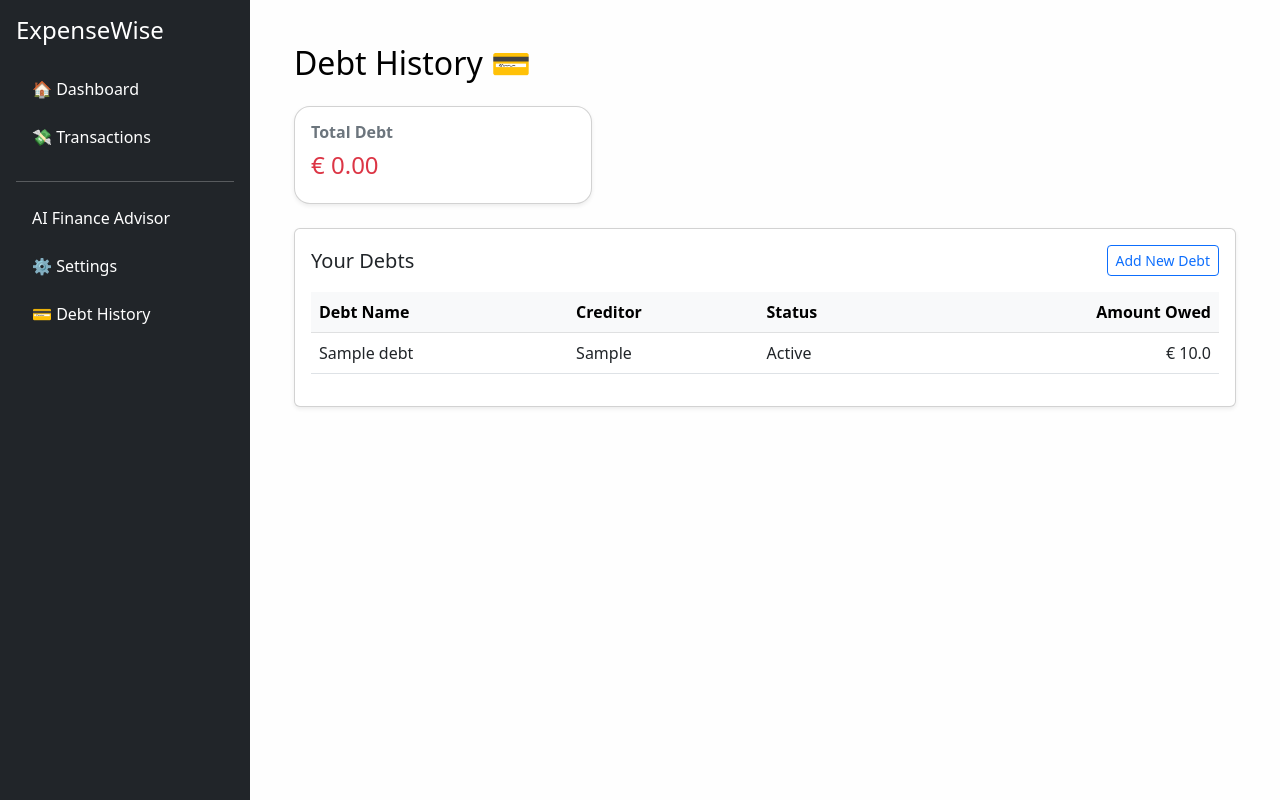
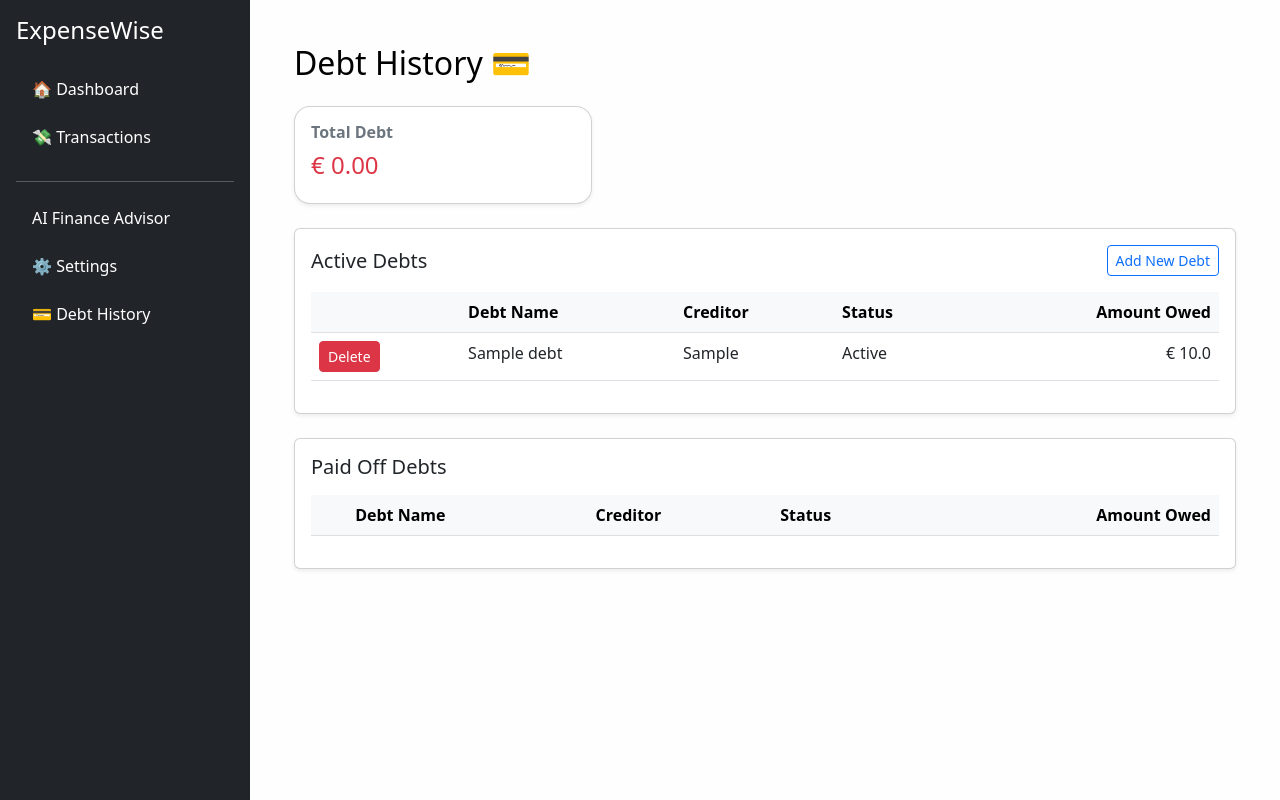
Before and after one commit to LimJames180/Personal-Finance-AI, a Django app: page /tracker/debts/ in a window 1280 px wide. Run offline with Django 5.2, Linux system fonts and the light colour scheme; a user stored in the database is signed in; tables that the repository leaves empty hold one stand-in row (values such as "Sample post"); lists and menus that the app fills with data are empty.

Commit message:
added delete for transaction and debt. also grouped the debts by status

```diff
--- a/tracker/templates/tracker/debt_history.html
+++ b/tracker/templates/tracker/debt_history.html
@@ -18,11 +18,11 @@
         </div>
     </div>
 
-    <!-- Debt List -->
+    <!-- Debt List: Active Debts -->
     <div class="card bg-white shadow-sm mb-4">
         <div class="card-body">
             <div class="d-flex justify-content-between align-items-center mb-3">
-                <h5 class="card-title mb-0">Your Debts</h5>
+                <h5 class="card-title mb-0">Active Debts</h5>
                 <button type="button" class="btn btn-sm btn-outline-primary" data-bs-toggle="modal" data-bs-target="#addDebtModal">
                     <i class="bi bi-plus-circle"></i> Add New Debt
                 </button>
@@ -32,6 +32,7 @@
                 <table class="table table-hover">
                     <thead class="table-light">
                         <tr>
+                            <th></th>  <!-- Empty header for delete button -->
                             <th>Debt Name</th>
                             <th>Creditor</th>
                             <th>Status</th>
@@ -40,17 +41,76 @@
                     </thead>
                     <tbody>
                         {% for debt in debts %}
+                            {% if debt.status %}
+                                <tr>
+                                    <td>
+                                        <!-- Delete Button -->
+                                        <form method="post" action="{% url 'delete_debt' debt.id %}" style="display:inline;">
+                                            {% csrf_token %}
+                                            <button type="submit" class="btn btn-sm btn-danger" title="Delete">
+                                                Delete
+                                            </button>
+                                        </form>
+                                    </td>
+                                    <td>{{ debt.debt_name }}</td>
+                                    <td>{{ debt.creditor }}</td>
+                                    <td><i class="bi bi-check-circle text-success"></i> Active</td>
+                                    <td class="text-end">€ {{ debt.total_amount_owed }}</td>
+                                </tr>
+                            {% endif %}
+                        {% empty %}
+                            <tr>
+                                <td colspan="5" class="text-center text-muted py-4">
+                                    No active debts recorded.
+                                </td>
+                            </tr>
+                        {% endfor %}
+                    </tbody>
+                </table>
+            </div>
+        </div>
+    </div>
+
+    <!-- Debt List: Paid Off Debts -->
+    <div class="card bg-white shadow-sm mb-4">
+        <div class="card-body">
+            <h5 class="card-title mb-3">Paid Off Debts</h5>
+            <div class="table-responsive">
+                <table class="table table-hover">
+                    <thead class="table-light">
                         <tr>
-                            <td>{{ debt.debt_name }}</td>
-                            <td>{{ debt.creditor }}</td>
-                            <td>{% if debt.status %}Active{% else %}Paid Off{% endif %}</td>
-                            <td class="text-end">€ {{ debt.total_amount_owed }}</td>
+                            <th></th>  <!-- Empty header for delete button -->
+                            <th>Debt Name</th>
+                            <th>Creditor</th>
+                            <th>Status</th>
+                            <th class="text-end">Amount Owed</th>
                         </tr>
+                    </thead>
+                    <tbody>
+                        {% for debt in debts %}
+                            {% if not debt.status %}
+                                <tr>
+                                    <td>
+                                        <!-- Delete Button -->
+                                        <form method="post" action="{% url 'delete_debt' debt.id %}" style="display:inline;">
+                                            {% csrf_token %}
+                                            <button type="submit" class="btn btn-sm btn-danger" title="Delete">
+                                                Delete
+                                            </button>
+                                        </form>
+                                    </td>
+                                    <td>{{ debt.debt_name }}</td>
+                                    <td>{{ debt.creditor }}</td>
+                                    <td><i class="bi bi-check-circle text-success"></i> Paid Off</td>
+                                    <td class="text-end">€ {{ debt.total_amount_owed }}</td>
+                                </tr>
+                            {% endif %}
                         {% empty %}
-                        <tr>
-                            <td colspan="4" class="text-center text-muted py-4">
-                                No debts recorded.
-                            </td>
+                            <tr>
+                                <td colspan="5" class="text-center text-muted py-4">
+                                    No paid off debts recorded.
+                                </td>
+                            </tr>
                         {% endfor %}
                     </tbody>
                 </table>
@@ -135,7 +195,6 @@
     </div>
 </div>
 
-
 <!-- Make sure Bootstrap JS and Popper.js are included -->
 <script src="https://cdn.jsdelivr.net/npm/@popperjs/core@2.11.6/dist/umd/popper.min.js"></script>
 <script src="https://cdn.jsdelivr.net/npm/bootstrap@5.2.3/dist/js/bootstrap.min.js"></script>
--- a/tracker/urls.py
+++ b/tracker/urls.py
@@ -1,6 +1,6 @@
 from django.urls import path
 from . import views
-from .views import home, transaction_history, advisor, settings,debt_history
+from .views import home, transaction_history, advisor, settings,debt_history,delete_debt,delete_transaction
 
 urlpatterns = [
     path("home/", home, name="tracker_home"),  # URL for Dashboard (Home)
@@ -9,7 +9,10 @@
     path("settings/", settings, name="settings"),  # URL for Settings
     path('analyze-text/', views.analyze_text, name='analyze_text'),
 
-    path("debts/", debt_history, name="debt_history")
+    path("debts/", debt_history, name="debt_history"),
+    path('delete-debt/<int:debt_id>/', delete_debt, name='delete_debt'),
+    path('delete-transaction/<int:transaction_id>/', delete_transaction, name='delete_transaction'),
+
 
 
 ]
--- a/tracker/views.py
+++ b/tracker/views.py
@@ -1,5 +1,6 @@
 from collections import defaultdict
 from datetime import datetime, timedelta
+from django.shortcuts import get_object_or_404, redirect
 
 from django.db.models import Sum
 from django.shortcuts import render, redirect
@@ -328,3 +329,13 @@
         'form': form,
     }
     return render(request, "tracker/debt_history.html", context)
+
+def delete_debt(request, debt_id):
+    debt = get_object_or_404(Debt, id=debt_id)
+    debt.delete()
+    return redirect('debt_history')
+def delete_transaction(request, transaction_id):
+    if request.method == 'POST':
+        transaction = get_object_or_404(Transaction, id=transaction_id)
+        transaction.delete()
+        return redirect('transaction_history')
```
Also changed, not shown: tracker/templates/tracker/transaction_history.html (+22 -2 lines).
